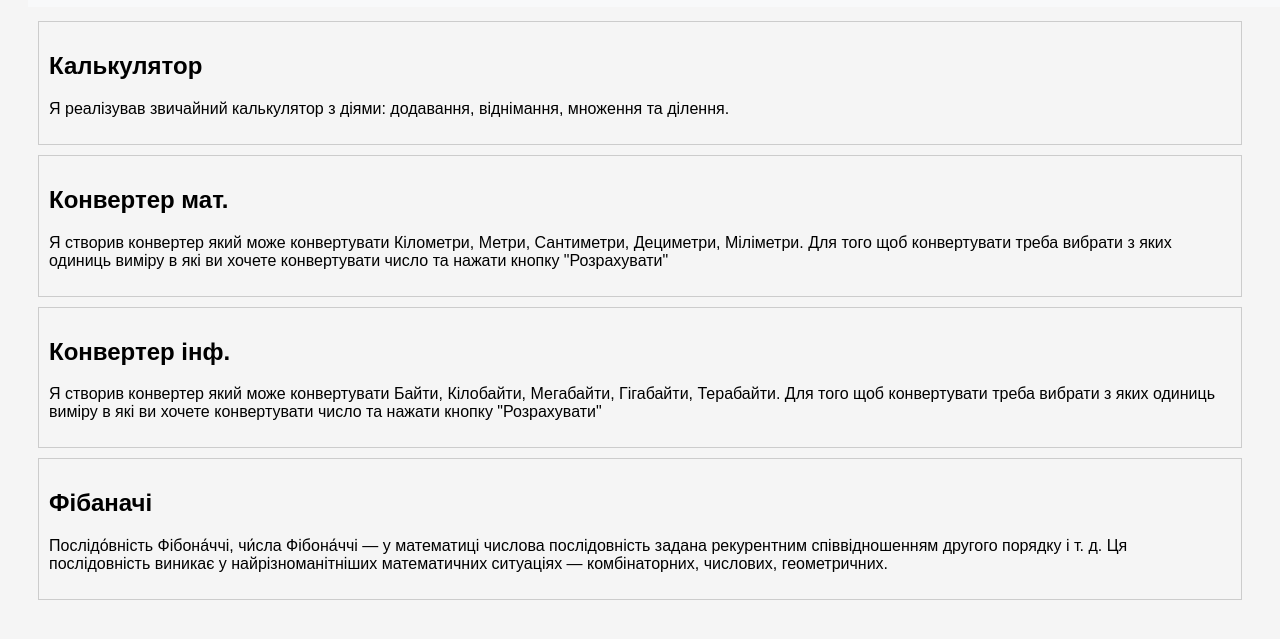
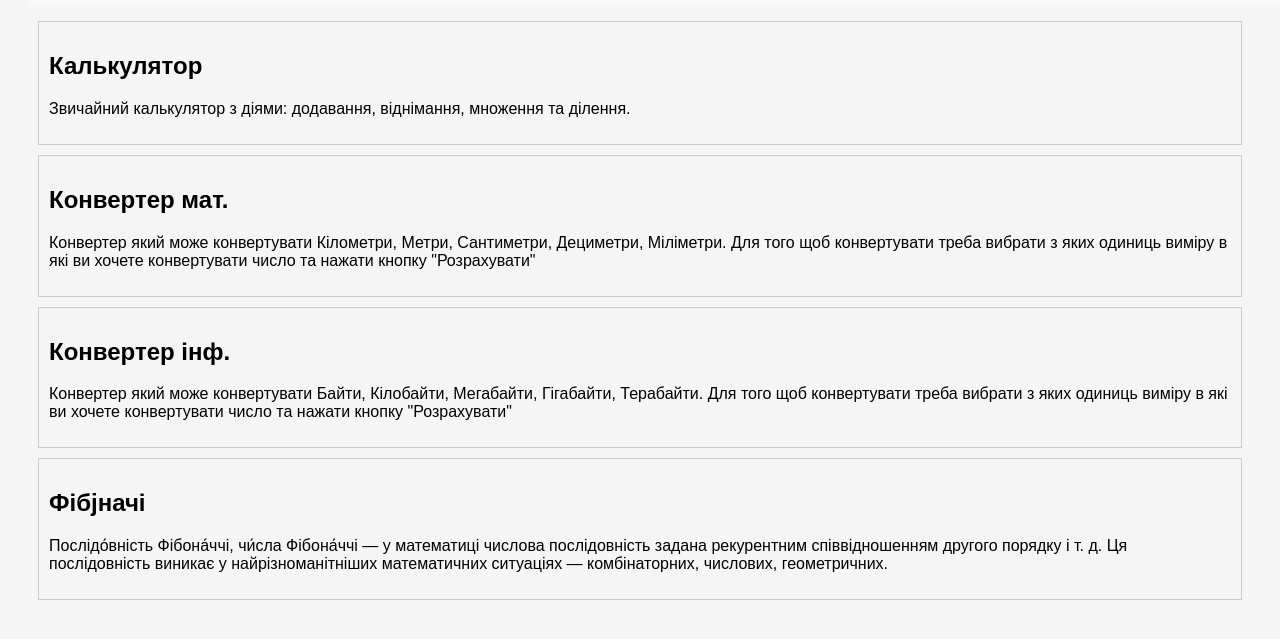
Before and after one commit to Daniily9/calculator, a plain HTML site: page index.html in a window 1280 px wide. Shown: the part 67-706 px from the top of the page. Drawn offline with Linux system fonts and the light colour scheme.

Commit message:
Update index.html

```diff
--- a/index.html
+++ b/index.html
@@ -22,20 +22,20 @@
     </ul>
     <div class="task-block">
         <h2>Калькулятор</h2>
-        <p>Я реалізував звичайний калькулятор з діями: додавання, віднімання, множення та ділення.</p>
+        <p>Звичайний калькулятор з діями: додавання, віднімання, множення та ділення.</p>
     </div>
     <div class="task-block">
         <h2>Конвертер мат.</h2>
-        <p>Я створив конвертер який може конвертувати Кілометри, Метри, Сантиметри, Дециметри, Міліметри.
+        <p>Конвертер який може конвертувати Кілометри, Метри, Сантиметри, Дециметри, Міліметри.
         Для того щоб конвертувати треба вибрати з яких одиниць виміру в які ви хочете конвертувати число та нажати кнопку "Розрахувати"</p>
     </div>
     <div class="task-block">
         <h2>Конвертер інф.</h2>
-        <p>Я створив конвертер який може конвертувати Байти, Кілобайти, Мегабайти, Гігабайти, Терабайти.
+        <p>Конвертер який може конвертувати Байти, Кілобайти, Мегабайти, Гігабайти, Терабайти.
             Для того щоб конвертувати треба вибрати з яких одиниць виміру в які ви хочете конвертувати число та нажати кнопку "Розрахувати"</p>
     </div>
     <div class="task-block">
-        <h2>Фібаначі</h2>
+        <h2>Фібjначі</h2>
         <p>Послідо́вність Фібона́ччі, чи́сла Фібона́ччі — у математиці числова послідовність задана рекурентним співвідношенням другого порядку і т. д. Ця послідовність виникає у найрізноманітніших математичних ситуаціях — комбінаторних, числових, геометричних.</p>
     </div>
 </body>
```
